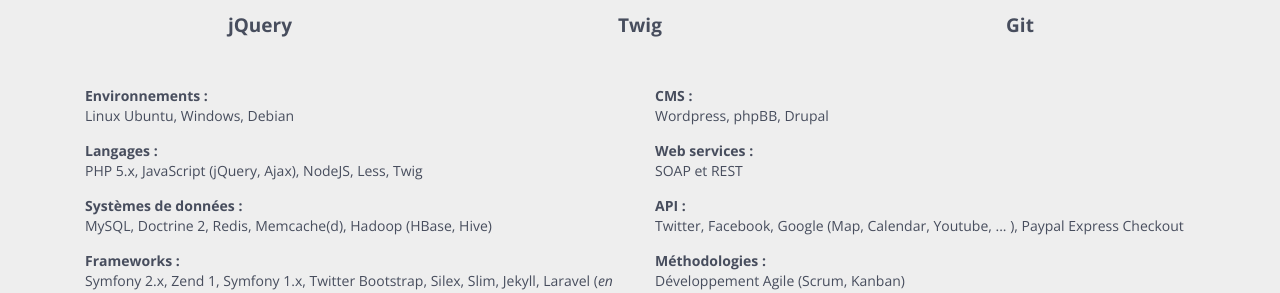
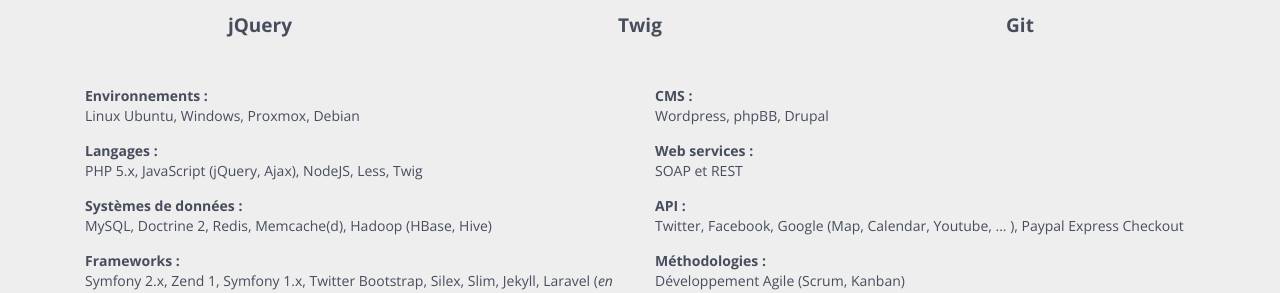
Before and after one commit to PaskR/PaskR.fr, a Jekyll site: the page built from cv.html, in a window 1280 px wide and 900 px high, scrolled down 1442 px. Shown: the part 154-447 px from the top of the window. Built offline with Jekyll 4.4.1, drawn with Linux system fonts in a browser that asks for light colours; nearby versions of some CDN libraries.

Commit message:
Update cv.html

```diff
--- a/cv.html
+++ b/cv.html
@@ -62,7 +62,7 @@
             <div class="col-sm-6 col-md-6">
                 <dl>
                     <dt>Environnements :</dt>
-                    <dd>Linux Ubuntu, Windows, Debian</dd>
+                    <dd>Linux Ubuntu, Windows, Proxmox, Debian</dd>
 
                     <dt>Langages :</dt>
                     <dd>PHP 5.x, JavaScript (jQuery, Ajax), NodeJS, Less, Twig</dd>
```
